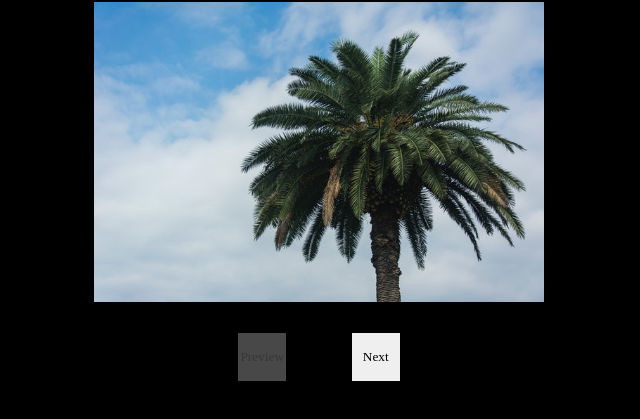
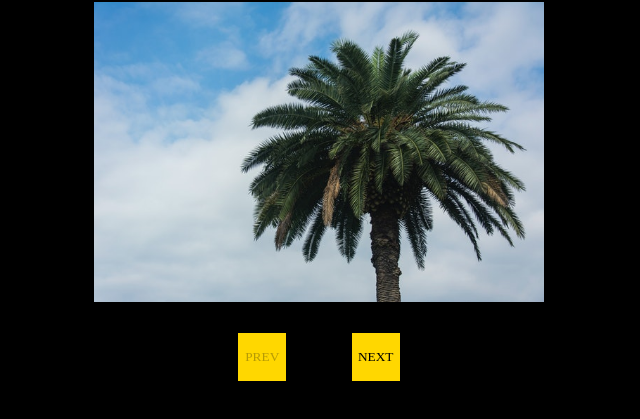
Before and after one commit to arsenjijavadze/simple-slider, a plain HTML site: page index.html in a window 1280 px wide. Shown: the part 191-610 px from the top of the page, without its empty margins (321-961 px from the left). Drawn offline with Linux system fonts and the light colour scheme.

Commit message:
style: change buttons text and color

```diff
--- a/#source/style.scss
+++ b/#source/style.scss
@@ -24,6 +24,7 @@ html {
 
     }
     .simple-slider__button {
+      background-color: gold;
       width: 50px;
       height: 50px;
       margin: 30px;
--- a/index.html
+++ b/index.html
@@ -25,8 +25,8 @@
             <img src="/img/slider_images/1.jpg" alt="slide-image" class="simple-slider__image" id="slide-img">
         </div>
         <div class="simple-slider__button-box"></div>
-        <button class="simple-slider__button" id="prev-button">Preview</button>
-        <button class="simple-slider__button" id="next-button">Next</button>
+        <button class="simple-slider__button" id="prev-button">PREV</button>
+        <button class="simple-slider__button" id="next-button">NEXT</button>
     </div>
 </body>
 
```
Also changed, not shown: css/style.css.
